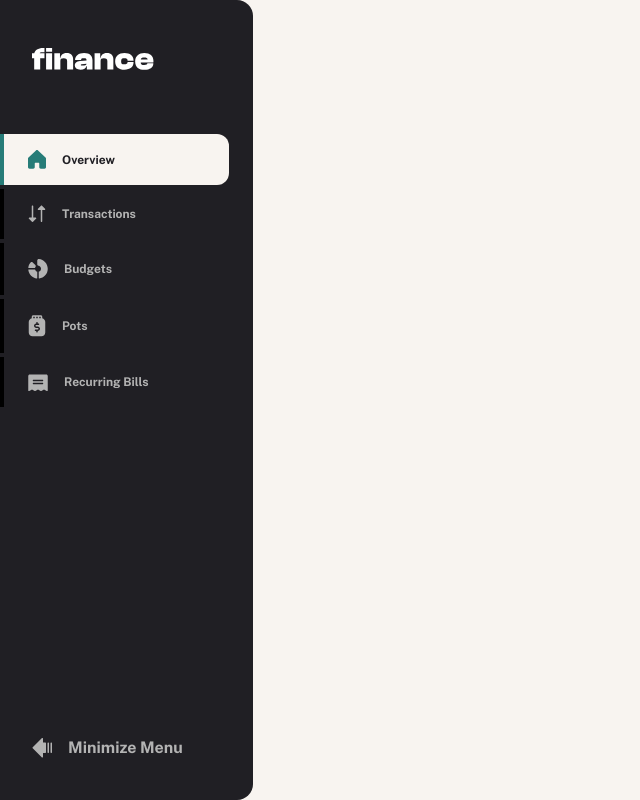
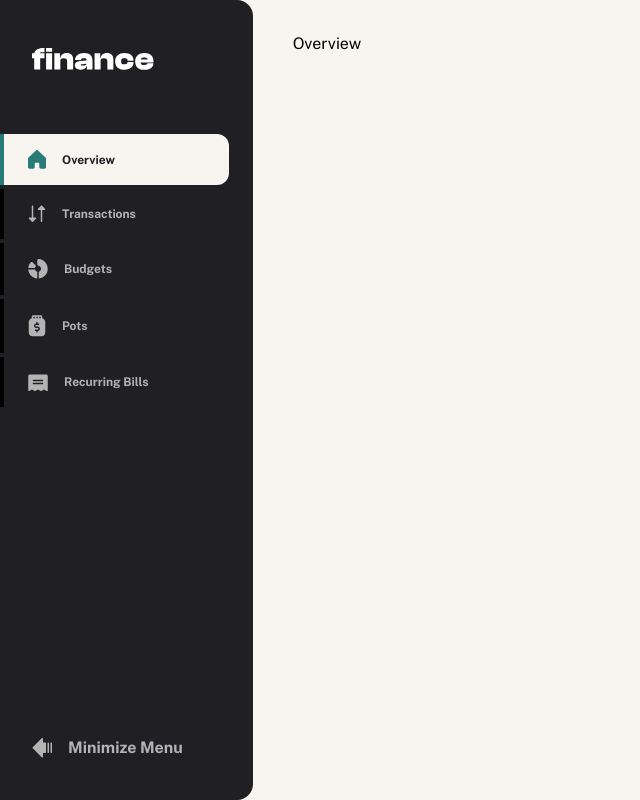
Before and after one commit to travistn/finance-tracker, a Next.js app: page /overview in a window 1280 px wide. Shown: the whole page, without its empty margins (0-640 px from the left). Built offline with nearby package versions, Linux system fonts and the light colour scheme; no server answers.

Commit message:
Edit layout so that the dashboard is styled properly

```diff
--- a/app/(dashboard)/layout.tsx
+++ b/app/(dashboard)/layout.tsx
@@ -2,11 +2,11 @@ import Sidebar from '@/components/Sidebar';
 
 export default function DashboardLayout({ children }: { children: React.ReactNode }) {
   return (
-    <div className='flex'>
-      <div className='fixed max-xl:bottom-0 w-full flex flex-col xl:flex-row xl:h-screen'>
+    <div className='xl:flex'>
+      <div className='max-xl:fixed max-xl:bottom-0 max-xl:w-full flex flex-col xl:flex-row xl:h-screen'>
         <Sidebar />
       </div>
-      <main>{children}</main>
+      <main className='flex flex-col px-4 py-6 md:px-10 md:py-8'>{children}</main>
     </div>
   );
 }
--- a/app/(dashboard)/overview/page.tsx
+++ b/app/(dashboard)/overview/page.tsx
@@ -5,7 +5,11 @@ import { useSession } from 'next-auth/react';
 const Overview = () => {
   const { data: session } = useSession();
 
-  return <div></div>;
+  return (
+    <div>
+      <h1>Overview</h1>
+    </div>
+  );
 };
 
 export default Overview;
```
